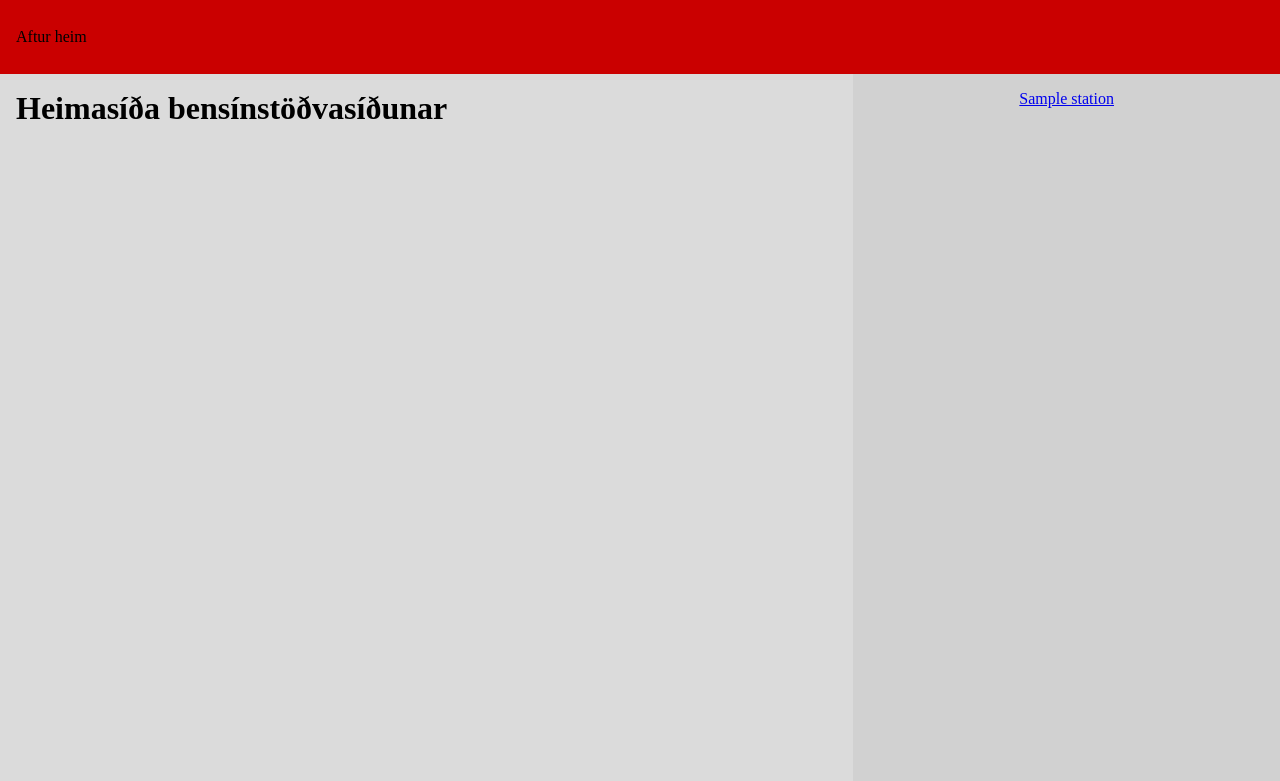
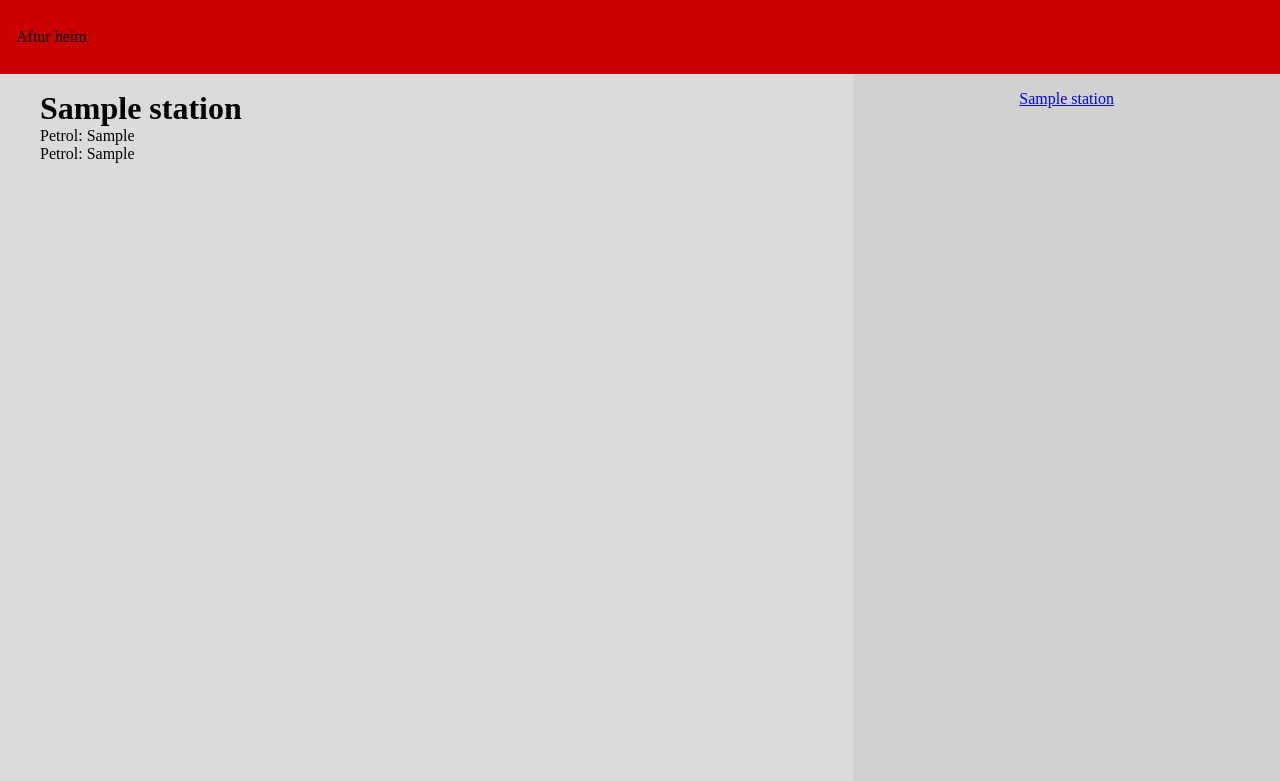
Before and after one commit to marteinnsi/midannarverkefni-veft-petrol, a Flask app: template templates/stod.html in a window 1280 px wide. Shown: the top 781 px of the page. Run offline with Flask 2, Linux system fonts and the light colour scheme; the template is opened without the code that fills it: most values are stand-ins (such as "Sample title", 1, 10 or a date in 2020).

Commit message:
setja meira

```diff
--- a/app.py
+++ b/app.py
@@ -1,5 +1,6 @@
 from flask import Flask
 from flask import render_template
+from flask import abort
 import requests
 
 # Ég hefði getað unnið þetta mikið betur en átti mjög lítinn tíma svo þetta er svolítið lélégur kóði vona að það afsakist.
@@ -58,6 +59,19 @@ def getCheapestStation():
         "diesel": (cheapestDieselStation, cheapestDieselPrice)
     }
 
+def getPricePetrol(station):
+    for b in petrolEntries:
+        if b.company == station:
+            return b.bensin95
+    return -1
+
+def getPriceDiesel(station):
+    for b in petrolEntries:
+        if b.company == station:
+            return b.diesel
+    return -1
+
+
 uniqueStations = getStations()
 cheapestStation = getCheapestStation()
 
@@ -75,13 +89,19 @@ def route_index():
 
 @app.route("/stodvar/<bensinstod>")
 def route_bensinstod(bensinstod):
-    return render_template("stod.html",
-    stations=uniqueStations,
-    station_logos=petrolLogo)
+    if bensinstod in uniqueStations:
+        return render_template("stod.html",
+        station=bensinstod,
+        station_petrol=getPricePetrol(bensinstod),
+        station_diesel=getPriceDiesel(bensinstod),
+        stations=uniqueStations,
+        station_logos=petrolLogo)
+    else:
+        abort(404)
 
 @app.errorhandler(404)
-def page_not_found(e):
-    return render_template('404.html'), 404
+def route_404(e):
+    return render_template("404.html"), 404
 
 
 if __name__ == "__main__":
--- a/static/css/main.css
+++ b/static/css/main.css
@@ -35,7 +35,7 @@ header {
 main {
     grid-area: content;
     background-color: hsl(0, 0%, 86%);
-    padding: 1em;
+    padding: 1em 2.5em;
 }
 
 aside {
--- a/templates/index.html
+++ b/templates/index.html
@@ -3,8 +3,8 @@
 {% block title %}Home{% endblock title%}
 
 {% block header %}
-<p class="info-cheap-petrol">{{cheapest_petrol_station}} eru með ódýrasta bensínið á {{cheapest_petrol_price}}kr per líter.</p>
-<p class="info-cheap-diesel">{{cheapest_diesel_station}} eru með ódýrasta dieselið á {{cheapest_diesel_price}}kr per líter.</p>
+<p class="info-cheap-petrol">{{cheapest_petrol_station}} eru með ódýrasta bensínið á {{cheapest_petrol_price}}kr. per líter.</p>
+<p class="info-cheap-diesel">{{cheapest_diesel_station}} eru með ódýrasta dieselið á {{cheapest_diesel_price}}kr. per líter.</p>
 {% endblock header %}
 
 {% block content %}
--- a/templates/stod.html
+++ b/templates/stod.html
@@ -9,8 +9,9 @@
 {% endblock header %}
 
 {% block content %}
-<h1>Heimasíða bensínstöðvasíðunar</h1>
-
+<h1>{{station}}</h1>
+<p>Petrol: {{station_petrol}}</p>
+<p>Petrol: {{station_diesel}}</p>
 {% endblock content %}
 
 {% block sidebar %}
```
